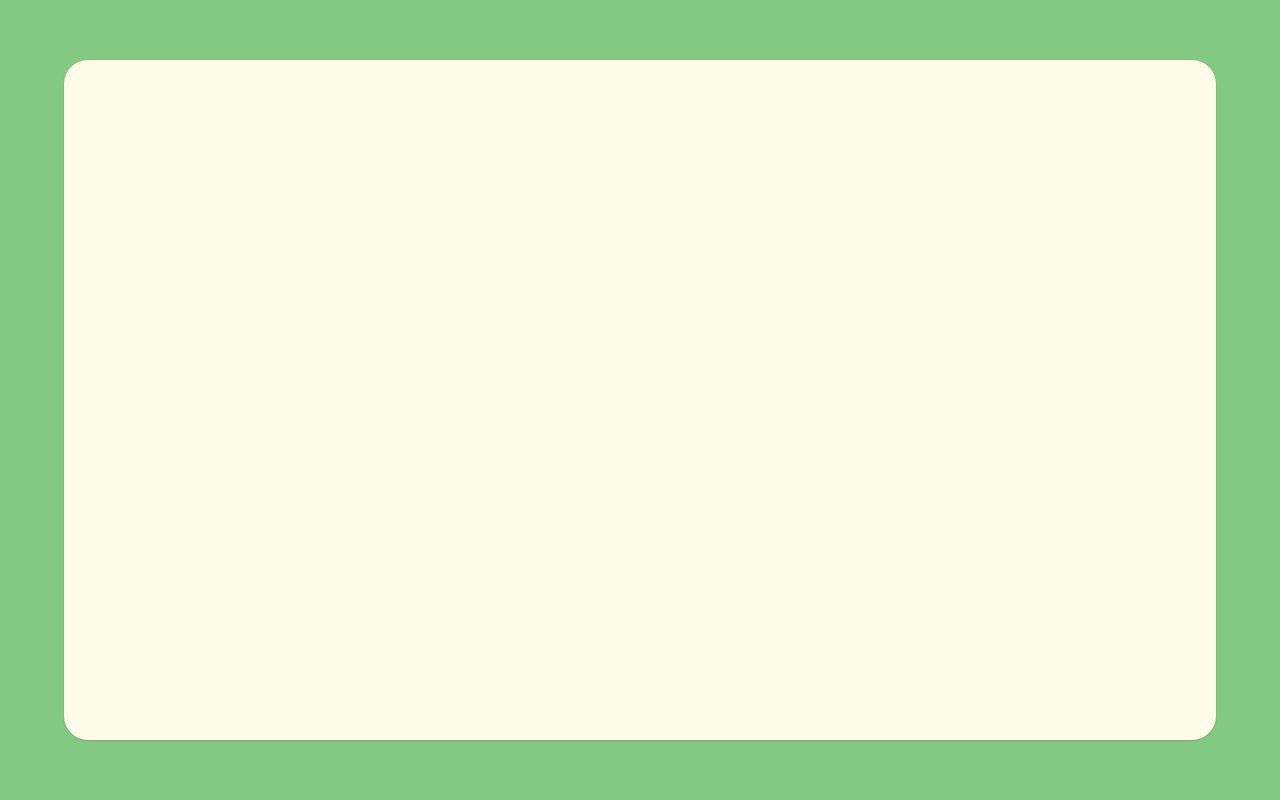
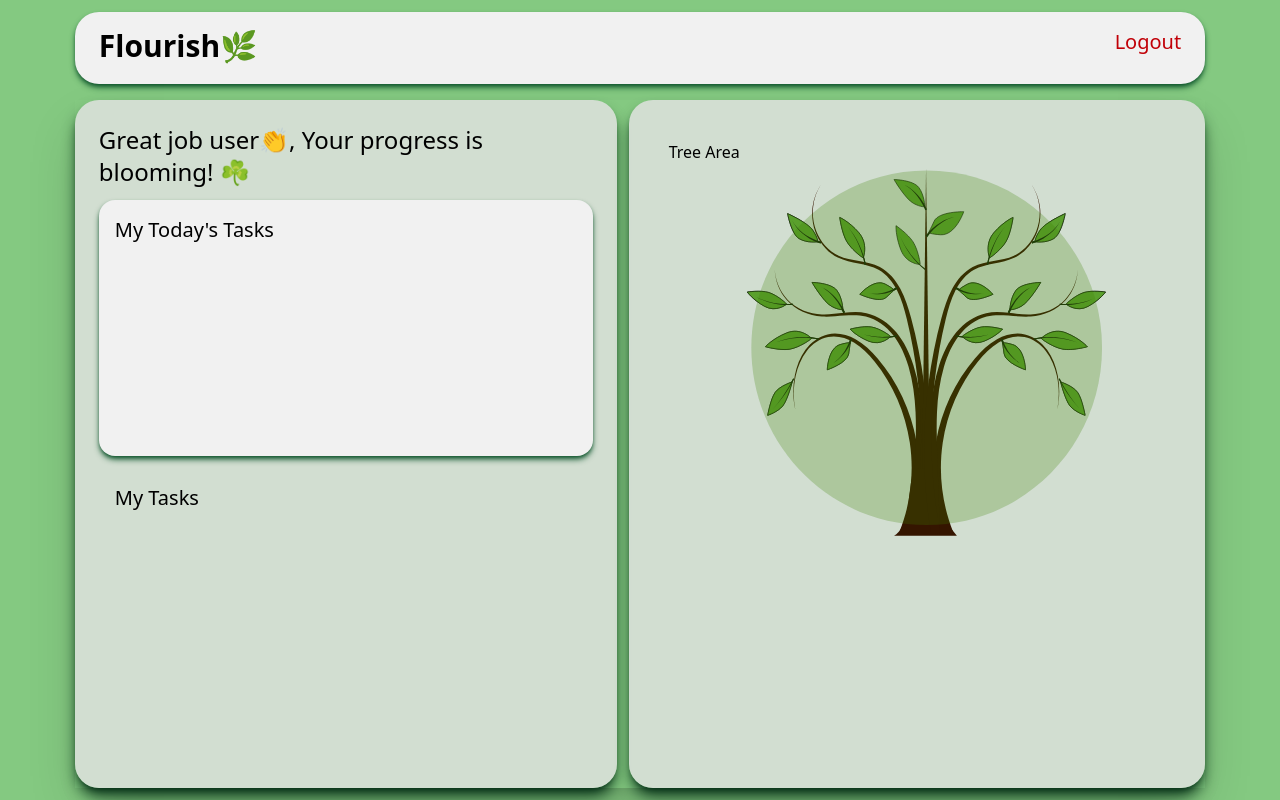
Before and after one commit to Ajdj100/FlourishAppV2, a React (Vite) app in the folder FlourishAppV2/: page /Dashboard in a window 1280 px wide. Built offline with nearby package versions, Linux system fonts and the light colour scheme.

Commit message:
creating dashboards page

```diff
--- a/FlourishAppV2/src/Dashboard.jsx
+++ b/FlourishAppV2/src/Dashboard.jsx
@@ -1,9 +1,34 @@
 import React from "react";
+import { useLocation } from "react-router-dom";
 
 const Dashboard = () => {
+  const location = useLocation();
+  const { username } = location.state || { username: "user" };
   return (
-    <div className="h-screen w-screen bg-[#84C981] flex justify-center items-center">
-      <div className="flex w-[90%] h-[85%] bg-amber-50 shadow rounded-3xl overflow-hidden"></div>
+    <div className="h-screen w-screen bg-[#84C981] flex flex-col space-y-4 items-center p-3">
+      <div className="w-[90%] bg-[#f1f1f1] h-[10%] rounded-3xl px-6 py-4 text-center flex justify-between  shadow-md shadow-green-900">
+        <h1 className="text-3xl font-bold">Flourish🌿</h1>
+        <h1 className="text-xl cursor-pointer text-red-700 hover:font-bold">
+          Logout
+        </h1>
+      </div>
+      <div className="flex w-[90%] h-full justify-between shadow-2xl">
+        <div className="flex w-[48%] flex-col bg-[#e2e2e2d3] shadow-lg shadow-green-950 rounded-3xl overflow-hidden p-6">
+          <h1 className="text-2xl">
+            Great job {username}👏, Your progress is blooming! ☘️
+          </h1>
+          <div className="todo bg-[#f1f1f1] h-[40%] w-full rounded-2xl p-4 mt-3 shadow-md shadow-green-900">
+            <h1 className="text-xl ">My Today's Tasks</h1>
+          </div>
+          <div className="mytasks p-4 mt-3">
+                <h1 className="text-xl ">My Tasks</h1>
+          </div>
+        </div>
+        <div className="flex w-[51%] flex-col bg-[#e2e2e2d3] rounded-3xl overflow-hidden p-10 shadow-lg shadow-green-950">
+          <h1>Tree Area</h1>
+          <img src="./src/assets/tree.svg" alt="" />
+        </div>
+      </div>
     </div>
   );
 };
--- a/FlourishAppV2/src/Login.jsx
+++ b/FlourishAppV2/src/Login.jsx
@@ -35,7 +35,7 @@ const handleLogin=async(e)=>{
       body: JSON.stringify({username,password})
     });
     if(response.status===200){
-      navigate("/Dashboard")
+      navigate("/Dashboard",{state:{username}});
       console.log("All good");
     }
     else{
--- a/FlourishAppV2/src/SignUp.jsx
+++ b/FlourishAppV2/src/SignUp.jsx
@@ -34,7 +34,7 @@ const SignUp = () => {
         body: JSON.stringify({username,password})
       });
       if(response.status===200){
-        navigate("/Dashboard")
+        navigate("/Dashboard",{state:{username}});
         console.log("All good");
       }
       else{
```
